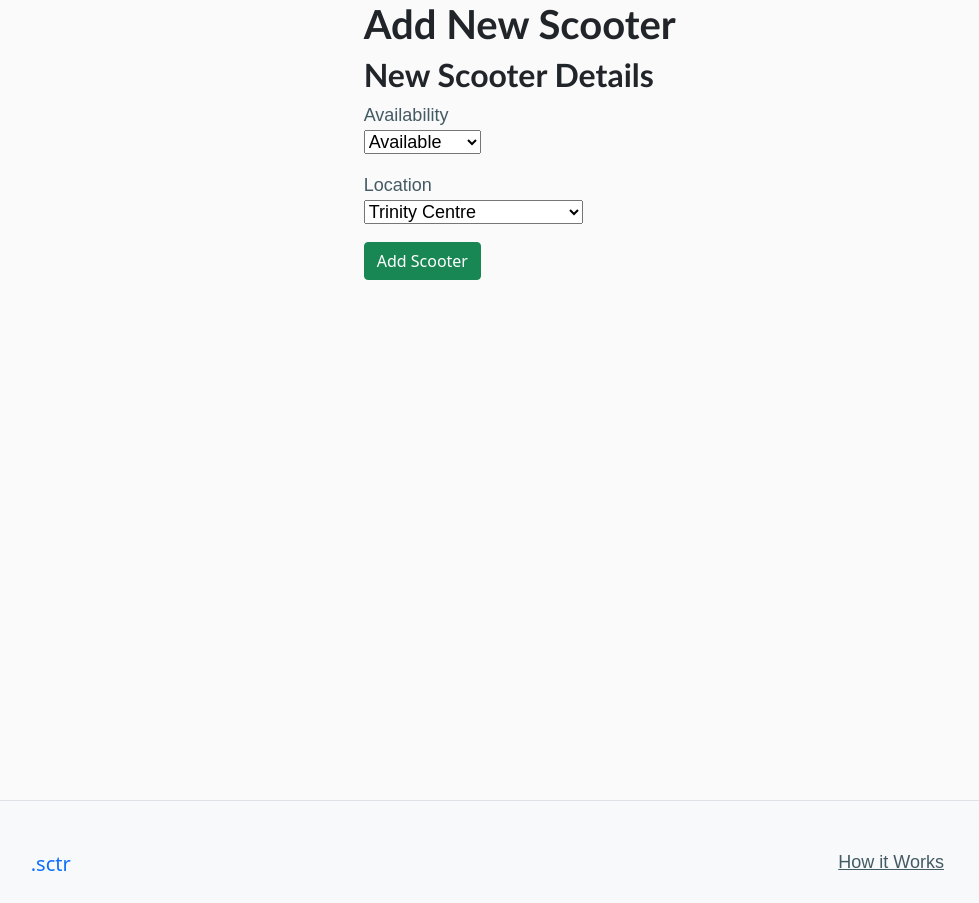
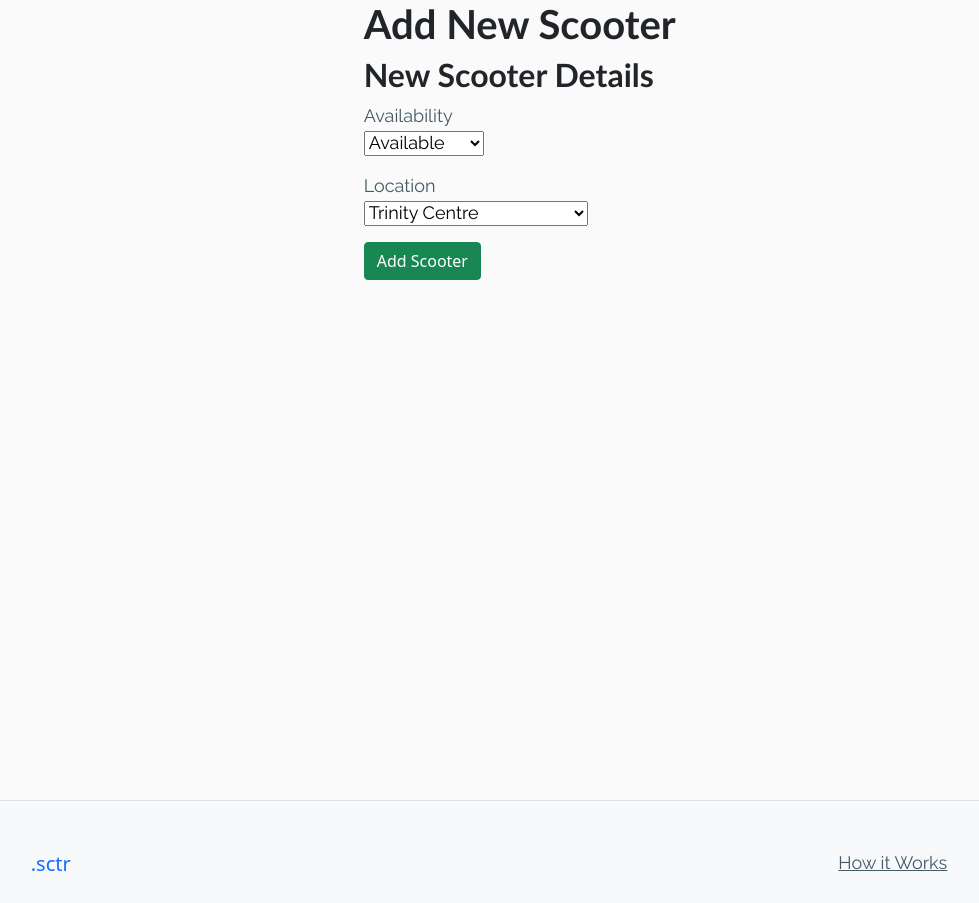
Before and after one commit to Lanrayy/software-engineering-project-comp2913, a Flask app: page /add_scooter in a window 1280 px wide. Shown: the part 56-959 px from the top of the page, without its empty margins (75-1054 px from the left). Run offline with Flask 2, Linux system fonts and the light colour scheme; some libraries are stand-ins or nearby versions.

Commit message:
Added fonts to original base file

```diff
--- a/app/templates/base.html
+++ b/app/templates/base.html
@@ -12,6 +12,15 @@
     <!-- Own CSS -->
     <link rel="stylesheet" href="{{ url_for('static', filename='css/style.css') }}">
 
+    <!-- Link for Raleway font Font weights: Thin: 100, Regular: 400, Bold: 700-->
+    <link rel="preconnect" href="https://fonts.googleapis.com">
+    <link rel="preconnect" href="https://fonts.gstatic.com" crossorigin>
+    <link href="https://fonts.googleapis.com/css2?family=Raleway:wght@100;400;700;800;900&display=swap" rel="stylesheet">
+
+    <!-- Link for Alfa Slab One fontd-->
+    <link rel="preconnect" href="https://fonts.googleapis.com">
+    <link rel="preconnect" href="https://fonts.gstatic.com" crossorigin>
+    <link href="https://fonts.googleapis.com/css2?family=Alfa+Slab+One&family=Raleway:wght@100;400;700;800;900&display=swap" rel="stylesheet">
   </head>
 
   <body>
--- a/app/templates/base2.html
+++ b/app/templates/base2.html
@@ -21,6 +21,7 @@
     <link rel="preconnect" href="https://fonts.googleapis.com">
     <link rel="preconnect" href="https://fonts.gstatic.com" crossorigin>
     <link href="https://fonts.googleapis.com/css2?family=Alfa+Slab+One&family=Raleway:wght@100;400;700;800;900&display=swap" rel="stylesheet">
+
   </head>
 
   <body>
```
